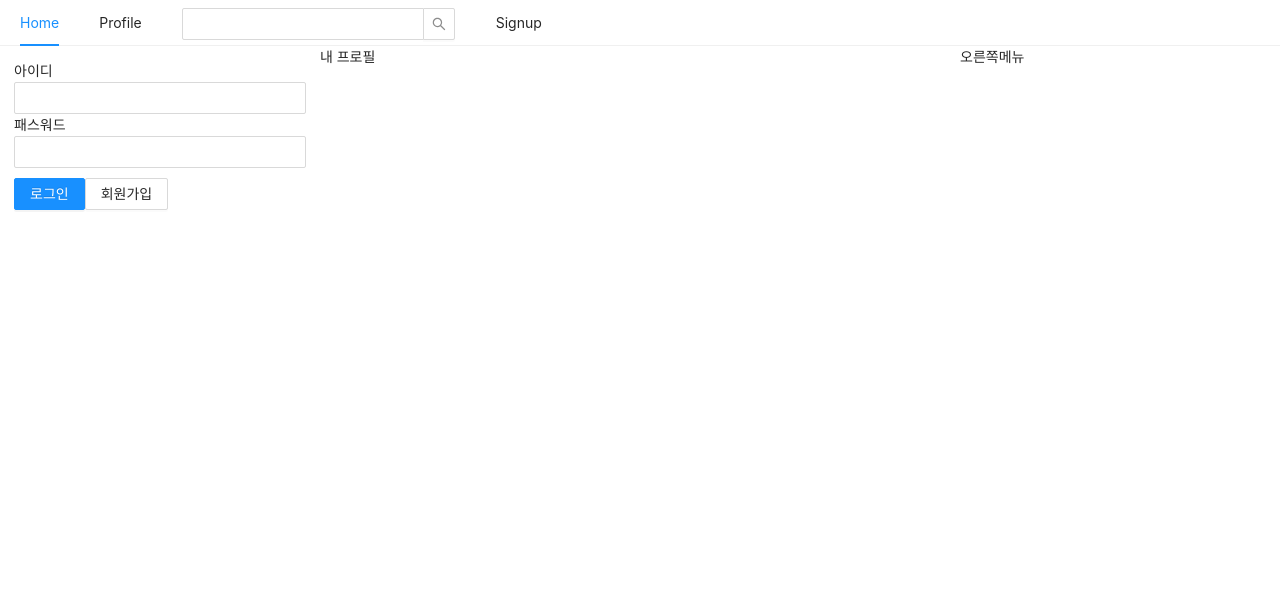
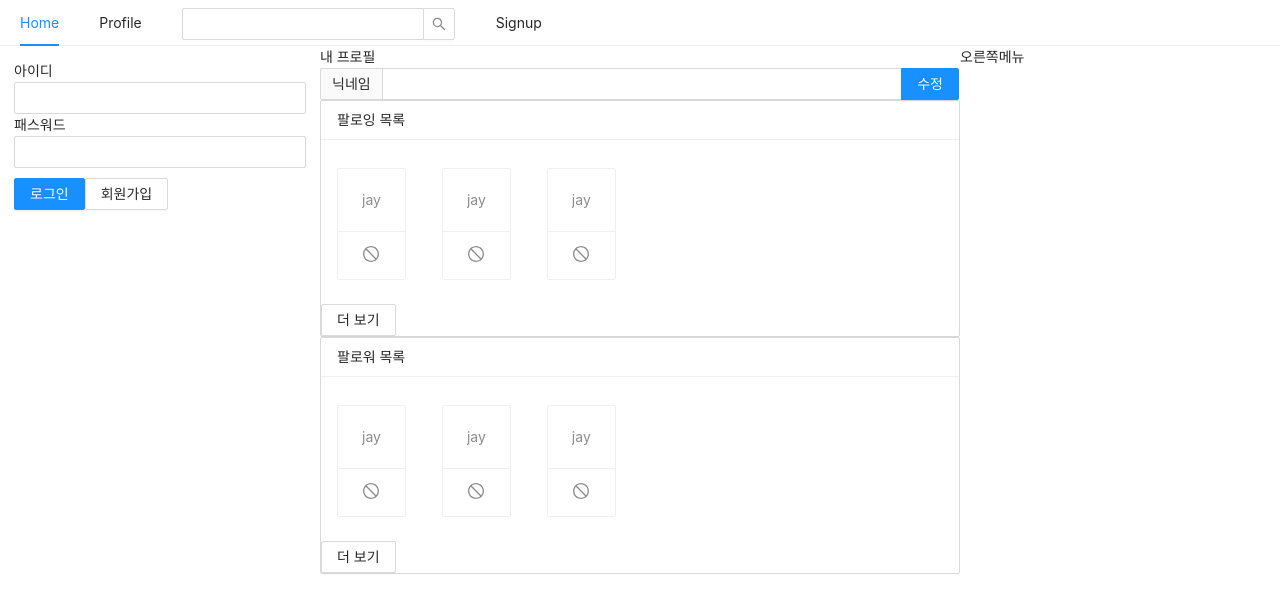
Before and after one commit to jinist94/react-node-bird, a Next.js app: page /profile in a window 1280 px wide. Shown: the top 612 px of the page. Built offline with nearby package versions, Linux system fonts and the light colour scheme.

Commit message:
feat: Profile 컴포넌트 추가

```diff
--- /dev/null
+++ b/components/FollowList.js
@@ -0,0 +1,38 @@
+import React from "react";
+import PropTypes from "prop-types";
+import { Button, Card, List } from "antd";
+import { StopOutlined } from "@ant-design/icons";
+
+const FollowList = ({ header, data }) => {
+  console.log(data);
+  return (
+    <>
+      <List
+        size="small"
+        grid={{ gutter: 4, xs: 2, md: 3 }}
+        header={<div>{header}</div>}
+        loadMore={
+          <div>
+            <Button>더 보기</Button>
+          </div>
+        }
+        bordered
+        dataSource={data}
+        renderItem={(item) => (
+          <List.Item style={{ marginTop: 20 }}>
+            <Card actions={[<StopOutlined key="stop" />]}>
+              <Card.Meta description={item.nickname} />
+            </Card>
+          </List.Item>
+        )}
+      />
+    </>
+  );
+};
+
+FollowList.propTypes = {
+  header: PropTypes.string.isRequired,
+  data: PropTypes.array.isRequired,
+};
+
+export default FollowList;
--- /dev/null
+++ b/components/NicknameEditForm.js
@@ -0,0 +1,14 @@
+import { Form, Input } from "antd";
+import React from "react";
+
+const NicknameEditForm = ({ header, data }) => {
+  return (
+    <>
+      <Form>
+        <Input.Search addonBefore="닉네임" enterButton="수정" />
+      </Form>
+    </>
+  );
+};
+
+export default NicknameEditForm;
--- a/pages/profile.js
+++ b/pages/profile.js
@@ -1,15 +1,31 @@
 import Head from "next/head";
 import React from "react";
 import AppLayout from "../components/AppLayout";
-
+import NicknameEditForm from "../components/NicknameEditForm";
+import FollowList from "../components/FollowList";
 const Profile = () => {
+  const followingList = [
+    { nickname: "jay" },
+    { nickname: "jay" },
+    { nickname: "jay" },
+  ];
+  const followerList = [
+    { nickname: "jay" },
+    { nickname: "jay" },
+    { nickname: "jay" },
+  ];
   return (
+    <>
       <AppLayout>
         <Head>
           <title>내 프로필</title>
         </Head>
         <div>내 프로필</div>
+        <NicknameEditForm />
+        <FollowList header="팔로잉 목록" data={followingList} />
+        <FollowList header="팔로워 목록" data={followerList} />
       </AppLayout>
+    </>
   );
 };
 
```
Lines whose indentation alone changed are shown as unchanged.
